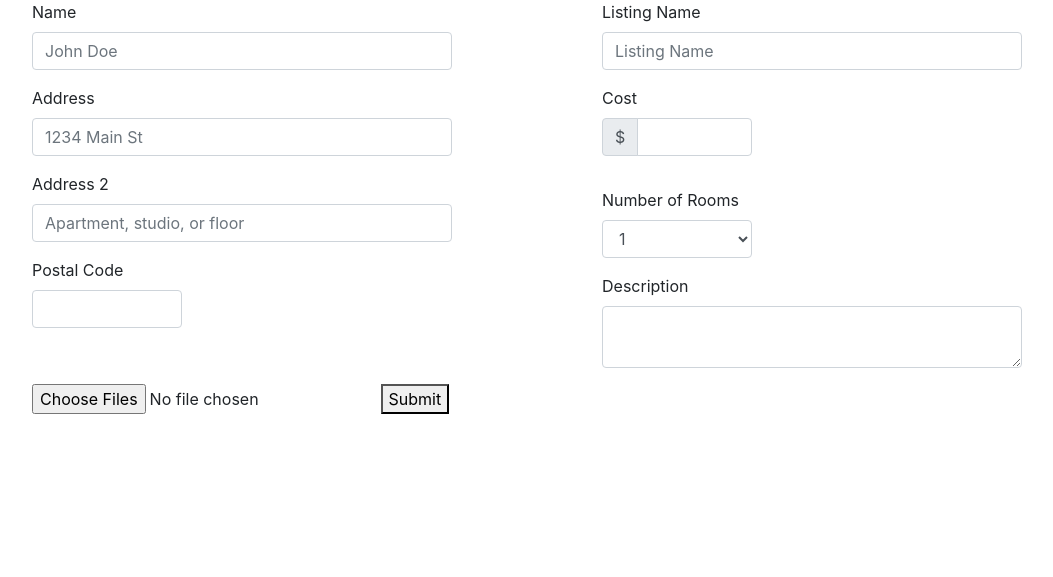
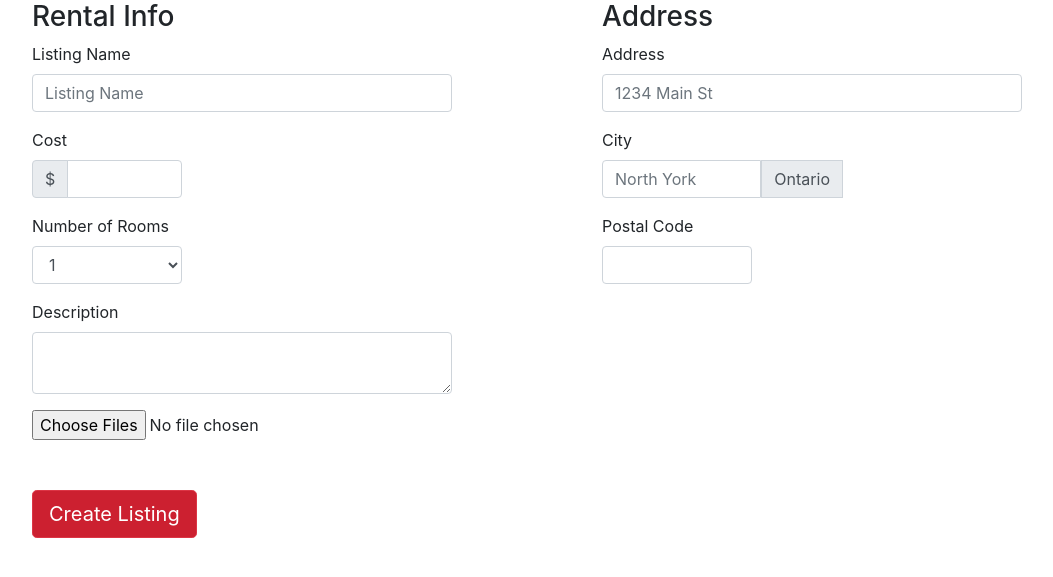
Before and after one commit to michaeldrrc/yuroomie, a Django app: page /r/create in a window 1280 px wide. Shown: the part 66-643 px from the top of the page, without its empty margins (53-1106 px from the left). Run offline with Django 3.2, Linux system fonts and the light colour scheme; some libraries are stand-ins or nearby versions.

Commit message:
added concatenation of address inputs in create.html

```diff
--- a/home/forms.py
+++ b/home/forms.py
@@ -1,3 +1,4 @@
+from django import forms
 from django.forms import ModelForm
 from .models import Room
 
@@ -5,4 +6,4 @@ class RoomPostForm(ModelForm):
     """ inherits the Room model and casts as a form """
     class Meta:
         model = Room
-        fields = ['host_name', 'address', 'property_name', 'description', 'cost', 'number_of_rooms']
+        fields = ['property_name', 'description', 'cost', 'number_of_rooms']
--- a/home/templates/home/create.html
+++ b/home/templates/home/create.html
@@ -1,51 +1,33 @@
 {% extends 'home/base.html'%}
 
 {% block body %}
-
+{{ form.errors }}
+{{ form.non_field_errors }}
 <form action="{% url 'create' %}" method="post" enctype="multipart/form-data">
   {% csrf_token %}
-
   <div class="row">
       <div class="col-md-6 col-sm-12">
-          <div class="form-group row col-md-10">
-            <label for="inputname">Name</label>
-            <input name="userName" type="text" class="form-control" id="inputname" placeholder="John Doe">
-          </div>
-          <div class="form-group row col-md-10">
-            <label for="inputAddress">Address</label>
-            <input name="address1" type="text" class="form-control" id="inputAddress" placeholder="1234 Main St">
-          </div>
-          <div class="form-group row col-md-10">
-            <label for="inputAddress2">Address 2</label>
-            <input name="address2" type="text" class="form-control" id="inputAddress2" placeholder="Apartment, studio, or floor">
-          </div>
-          <div class="form-group col-sm-12 col-md-4 row">
-            <label for="inputpostalcode">Postal Code</label>
-            <input name="postalCode" type="text" class="form-control" id="inputpostalcode">
-          </div>
-      </div>
-
-      <div class="col-md-6 col-sm-12">
+        <h3>Rental Info</h3>
           <div class="form-group row col-md-10">
             <label for="inputlsname">Listing Name</label>
-            <input name="listingName" type="text" class="form-control" id="inputlsname" placeholder="Listing Name">
+            <input name="property_name" type="text" class="form-control" id="inputlsname" placeholder="Listing Name">
           </div>
           <div class="form-group row col-md-4">
             <label for"cost">Cost</label>
-            <div class="input-group mb-3">
+            <div class="input-group">
                 <div class="input-group-prepend">
                   <span class="input-group-text">$</span>
                 </div>
-                <input type="text" class="form-control" aria-label="Amount (to the nearest dollar)">
+                <input type="text" class="form-control" name="cost" aria-label="Amount (to the nearest dollar)">
             </div>
           </div>
           <div class="form-group row col-md-4">
               <label>Number of Rooms</label>
-              <select name="numOfRooms" class="form-control">
-                  <option>1</option>
-                  <option>2</option>
-                  <option>3</option>
-                  <option>4</option>
+              <select name="number_of_rooms" class="form-control">
+                  <option value='1'>1</option>
+                  <option value='2'>2</option>
+                  <option value='3'>3</option>
+                  <option value='4'>4+</option>
               </select>
           </div>
           <div class="form-group row col-md-10">
@@ -53,9 +35,30 @@
               <textarea  name="description" maxlength="250" class="form-control" id="inputDescription"></textarea>
           </div>
       </div>
+      <div class="col-md-6 col-sm-12">
+          <h3>Address</h3>
+          <div class="form-group row col-md-10">
+            <label for="inputAddress">Address</label>
+            <input name="address1" type="text" class="form-control" id="inputAddress" placeholder="1234 Main St">
+          </div>
+          <div class="form-group col-sm-12 col-md-6 row">
+              <label for"cost">City</label>
+              <div class="input-group">
+                <input type="text" id="city" class="form-control" name="city" placeholder="North York" aria-label="City" aria-describedby="city-addon1">
+                <div class="input-group-prepend">
+                    <span class="input-group-text" id="city-addon1">Ontario</span>
+                </div>
+              </div>
+          </div>
+          <div class="form-group col-sm-12 col-md-4 row">
+            <label for="inputpostalcode">Postal Code</label>
+            <input name="postalCode" type="text" class="form-control" id="inputpostalcode">
+          </div>
+      </div>
   </div>
 
   <input type="file" name="images" multiple>
-  <button type="submit">Submit</button>
+  <div class="w-100" style="height:50px;"></div>
+  <button class="btn btn-lg btn-danger" type="submit">Create Listing</button>
 </form>
 {% endblock %}
--- a/home/views.py
+++ b/home/views.py
@@ -29,18 +29,27 @@ def detail(request, room_id):
 
 def create(request):
     if request.method == 'POST':
-        print(request.POST['address']) # we can pull and manipulate each attribute given in the POST using 'request.POST['name_of_field_in_html']'
         form = RoomPostForm(request.POST, request.FILES)
         if form.is_valid():
+            print('valid')
+            # if the user added more than 4 (to be changed to 6) or no images, return the form again
             if len(request.FILES.getlist('images')) > 4 or len(request.FILES.getlist('images')) == 0:
-                form = RoomPostForm()
                 return render(request, 'home/create.html', {'form': form})
 
-            new_room = form.save()
+            new_room = form.save(commit=False)
+            new_room.host_name = "tempname" # ToDo: request.user
+            # concatenate all form address inputs into one consistentLy formatted address
+            address = (request.POST['address1'] + ', ')
+            address += (request.POST['city'] + ', ON, ' + request.POST['postalCode'])
+            new_room.address = address
+            new_room.save()
+            # for each image uploaded, save it with it's parent room being the room we just created
             for i in request.FILES.getlist('images'):
                 image = RoomImage(room=new_room, image=i)
                 image.save()
             return HttpResponseRedirect(reverse(detail, args=(new_room.pk,)))
+        else:
+            print('invalid')
     else:
         form = RoomPostForm()
     return render(request, 'home/create.html', {'form': form})
```
Also changed, not shown: db.sqlite3, media/1476401242902.jpeg (added), media/1476401242902_iISOaMs.jpeg (added), media/1476401242902_oDGdpG6.jpeg (added).
